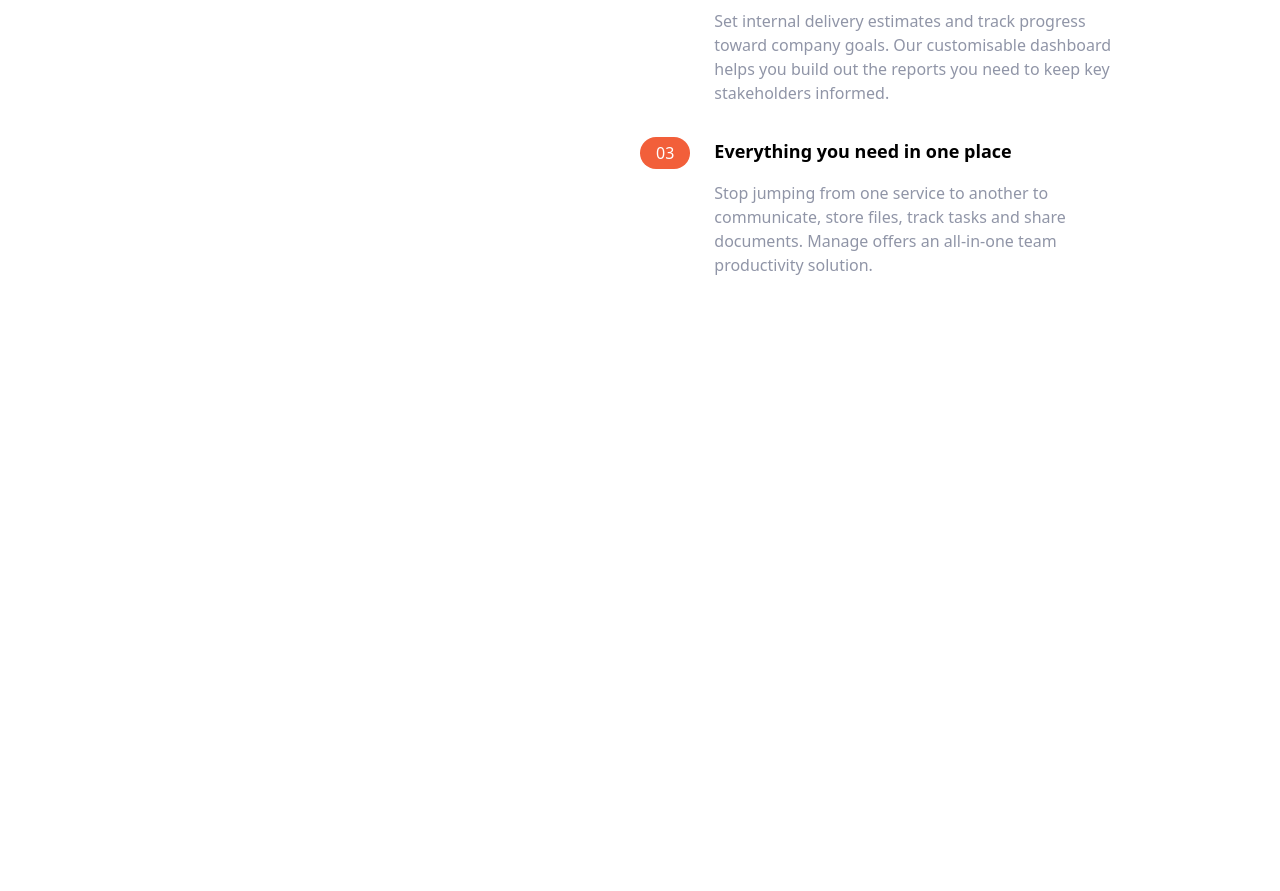
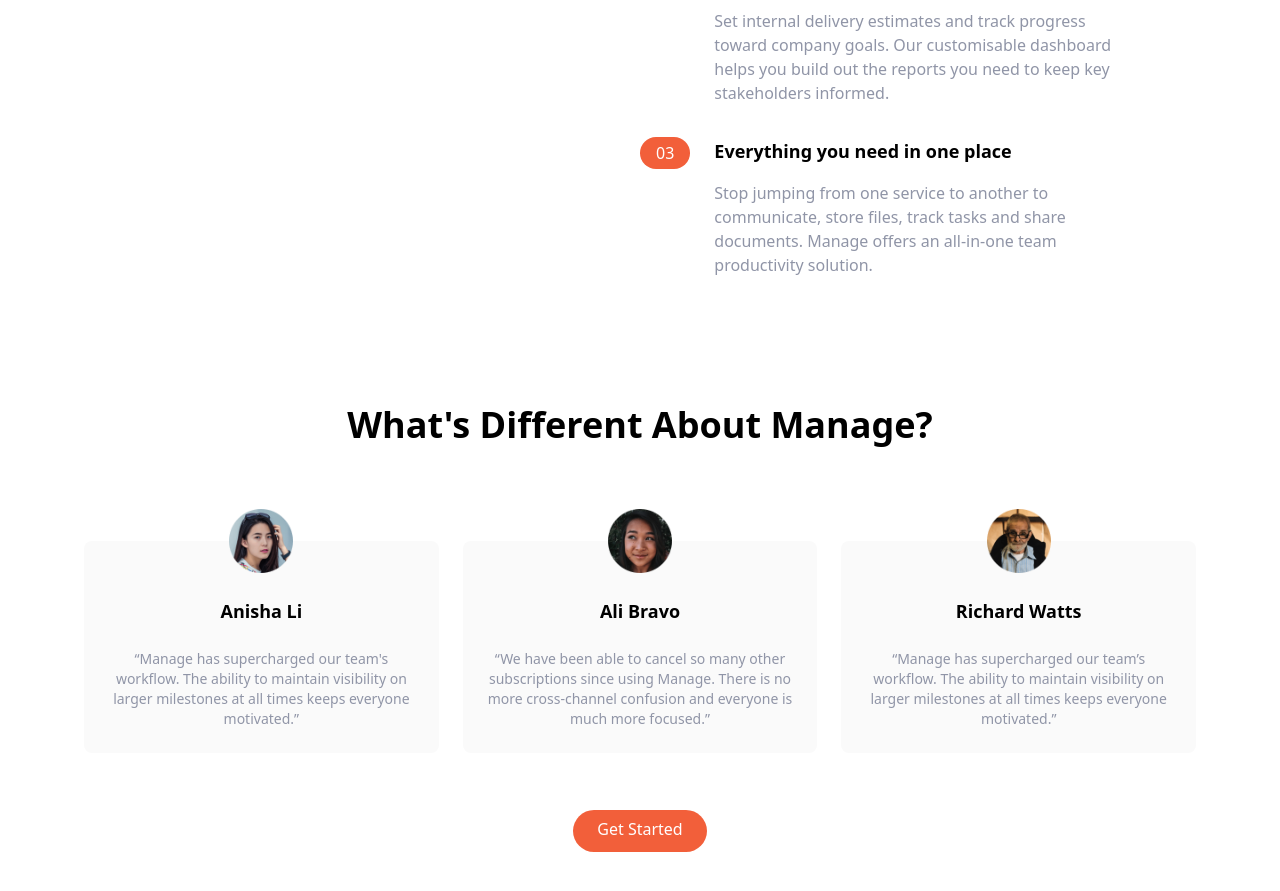
Before and after one commit to Shreejal10/TailWind-Crash-Course, a website: page index.html in a window 1280 px wide. Shown: the part 863-1754 px from the top of the page. Before the commit the page ends 1140 px from the top, so only its background shows below. Drawn offline with Linux system fonts and the light colour scheme.

Commit message:
added testimonials

```diff
--- a/index.html
+++ b/index.html
@@ -139,5 +139,50 @@
             </div>
         </div>
     </section>
+
+    <!-- Testimonials -->
+    <section id="testimonials">
+        <!-- Container to heading and testm blocks -->
+        <div class="max-w-6xl px-5 mx-auto mt-32 text-center">
+            <h2 class="text-4xl font-bold text-center">
+                What's Different About Manage?
+            </h2>
+            <!-- Testimonials Container -->
+            <div class="flex flex-col mt-24 md:flex-row md:space-x-6">
+                <!-- Testimonial 1 -->
+                <div class="flex flex-col items-center p-6 space-y-6 rounded-lg bg-veryLightGray md:w-1/3">
+                    <img src="./img/avatar-anisha.png" class="w-16 -mt-14"alt="">
+                    <h5 class="text-lg font-bold">Anisha Li</h5>
+                    <p class="text-sm text-darkGrayishBlue">
+                        “Manage has supercharged our team's workflow. The ability to maintain visibility on larger milestones at all times keeps everyone motivated.”
+                    </p>
+                </div>
+
+                <!-- Testimonial 2 -->
+                <div class="mt-14 flex flex-col items-center p-6 space-y-6 rounded-lg bg-veryLightGray md:w-1/3 md:mt-0">
+                    <img src="./img/avatar-ali.png" class="w-16 -mt-14"alt="">
+                    <h5 class="text-lg font-bold">Ali Bravo</h5>
+                    <p class="text-sm text-darkGrayishBlue">
+                        “We have been able to cancel so many other subscriptions since using Manage. There is no more cross-channel confusion and everyone is much more focused.”
+                    </p>
+                </div>
+
+                <!-- Testimonial 3 -->
+                <div class="mt-4mt-14 flex flex-col items-center p-6 space-y-6 rounded-lg bg-veryLightGray md:w-1/3 md:mt-0"">
+                    <img src="./img/avatar-richard.png" class="w-16 -mt-14"alt="">
+                    <h5 class="text-lg font-bold">Richard Watts</h5>
+                    <p class="text-sm text-darkGrayishBlue">
+                        “Manage has supercharged our team’s workflow. The ability to maintain visibility on larger milestones at all times keeps everyone motivated.”
+                    </p>
+                </div>
+            </div>
+
+            <!-- Button -->
+            <div class="my-16">
+                <a href="#" class="p-3 px-6 pt-2 text-white bg-brightRed rounded-full baseline hover:bg-brightRedLight">Get Started</a>
+            </div>
+        </div>
+    </section>
+
 </body>
 </html>
```
Also changed, not shown: css/main.css.
